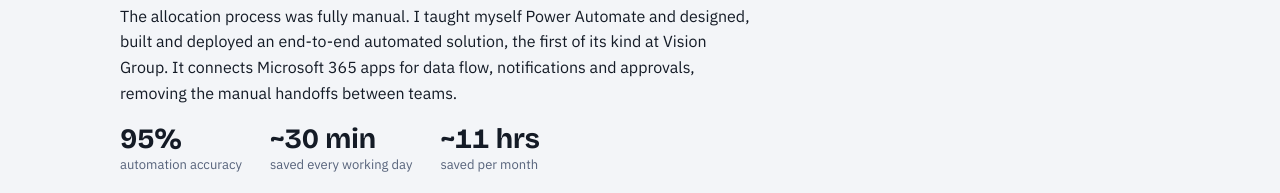
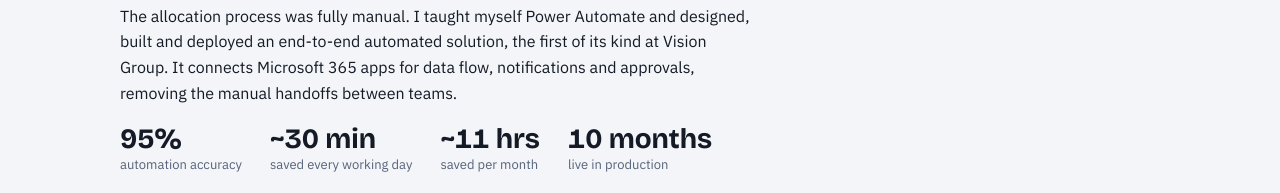
Before and after one commit to rajeswarinagarajan2000/rajeswarinagarajan2000.github.io, a plain HTML site: page index.html in a window 1280 px wide. Shown: the part 1820-2013 px from the top of the page. Drawn offline with nearby package versions, Linux system fonts and the light colour scheme; grey boxes are pictures that could not be loaded.

Commit message:
Add files via upload

```diff
--- a/index.html
+++ b/index.html
@@ -270,6 +270,7 @@ footer a{color:var(--muted)}
       <div class="kpi"><b>95%</b><span>automation accuracy</span></div>
       <div class="kpi"><b>~30 min</b><span>saved every working day</span></div>
       <div class="kpi"><b>~11 hrs</b><span>saved per month</span></div>
+      <div class="kpi"><b>10 months</b><span>live in production</span></div>
     </div>
     <div class="video">
       <iframe src="https://drive.google.com/file/d/1IVU4KNPNVNn2SbM0IXLFicoLe--SnCPg/preview" title="Allocation Automation live demo" allow="autoplay; fullscreen" allowfullscreen loading="lazy"></iframe>
```
Also changed, not shown: 2 other files.
